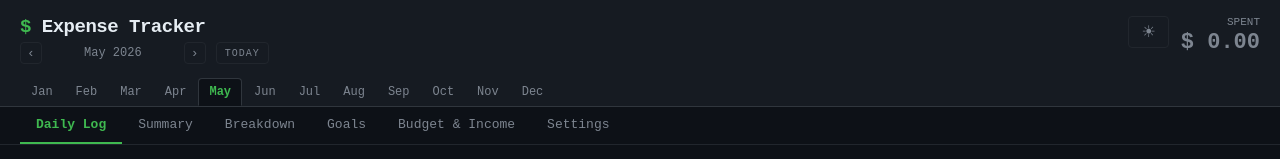
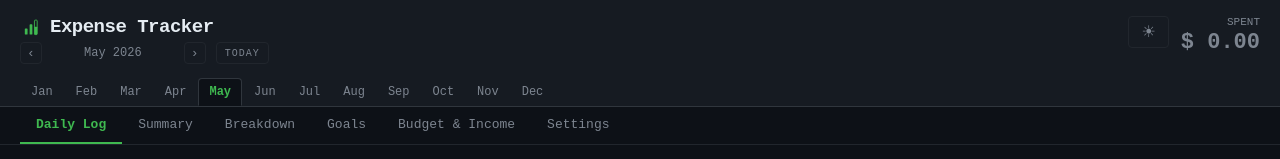
Before and after one commit to Sherzod19s/expense-tracker, a React (Vite) app: page / in a window 1280 px wide. Shown: the top 159 px of the page. Built offline with nearby package versions, Linux system fonts and the light colour scheme.

Commit message:
Wire up Logo component in header and add OG meta tags

```diff
--- a/index.html
+++ b/index.html
@@ -5,6 +5,8 @@
 <link rel="icon" type="image/svg+xml" href="/favicon.svg" />
 <meta name="viewport" content="width=device-width, initial-scale=1.0, viewport-fit=cover" />
 <meta name="description" content="A clean, keyboard-friendly monthly expense tracker. No accounts, no servers — your data stays in your browser." />
+<meta property="og:image" content="/logo-512.svg" />
+<meta property="og:title" content="Expense Tracker" />
 <meta name="theme-color" content="#0d1117" />
 <meta name="apple-mobile-web-app-capable" content="yes" />
 <meta name="apple-mobile-web-app-status-bar-style" content="black-translucent" />
--- a/src/App.jsx
+++ b/src/App.jsx
@@ -8,6 +8,8 @@ import Breakdown from "./components/tabs/Breakdown.jsx";
 import Goals from "./components/tabs/Goals.jsx";
 import BudgetIncome from "./components/tabs/BudgetIncome.jsx";
 import Settings from "./components/tabs/Settings.jsx";
+import Logo from "./components/ui/Logo.jsx";
+
 
 export default function App() {
   const now = new Date();
@@ -69,9 +71,10 @@ export default function App() {
         <div style={{ padding: "16px 20px 0" }}>
           <div style={{ display: "flex", justifyContent: "space-between", alignItems: "flex-start", marginBottom: 14, gap: 12, flexWrap: "wrap" }}>
             <div>
-              <div style={{ fontSize: 19, fontWeight: 700, color: T.TEXT, letterSpacing: -0.5 }}>
-                <span style={{ color: T.GREEN }}>{CUR.symbol}</span> {t.appName}
-              </div>
+                <div style={{ fontSize: 19, fontWeight: 700, color: T.TEXT, letterSpacing: -0.5, display: "flex", alignItems: "center", gap: 8 }}>
+                  <Logo size={22} color={T.GREEN} />
+                  {t.appName}
+                </div>
               <div style={{ fontSize: 12, color: T.MUTED, marginTop: 4, display: "flex", alignItems: "center", gap: 6 }}>
                 <button onClick={() => setYear(year - 1)} style={{ ...smallBtn, height: 22, padding: "0 6px" }} title={t.prevYear}>‹</button>
                 <span style={{ minWidth: 130, display: "inline-block", textAlign: "center" }}>{t.months[month]} {year}</span>
```
